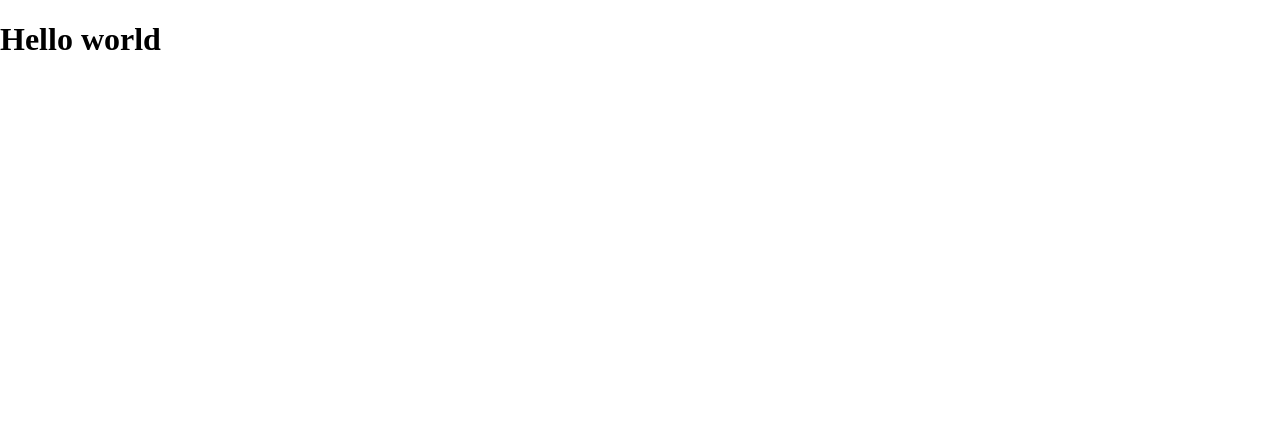
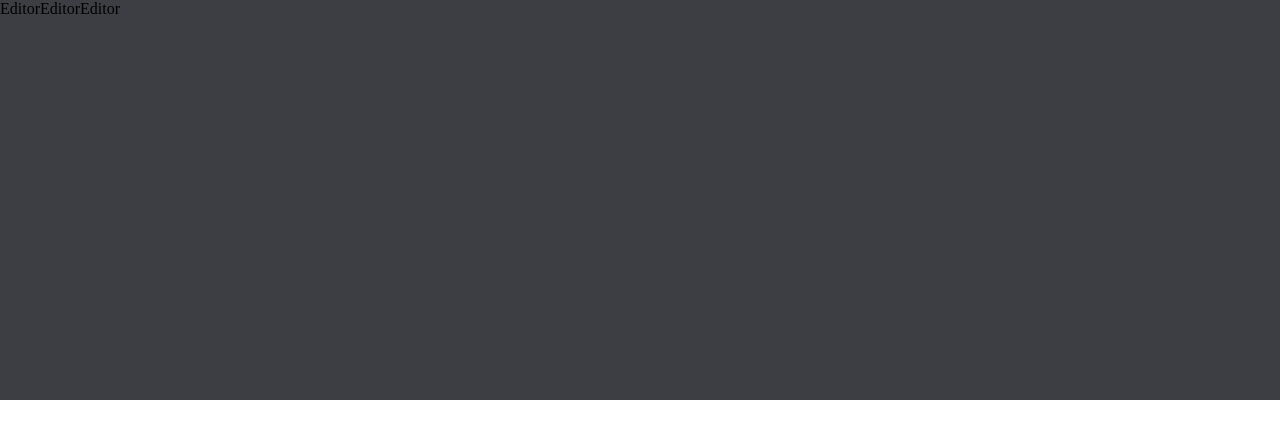
Before and after one commit to rohitbhadane310/codepen, a React (Create React App) app: page / in a window 1280 px wide. Shown: the top 438 px of the page. Built offline with nearby package versions, Linux system fonts and the light colour scheme.

Commit message:
reset project

```diff
--- a/src/components/App.js
+++ b/src/components/App.js
@@ -1,10 +1,24 @@
 import React from "react";
+import Editor from "./Editor";
 
 function App(){
   return(
-    <>
-    <h1>Hello world</h1>
-    </>
+   <>
+     <div className="pane top-pane">
+      <Editor/>
+      <Editor/>
+      <Editor/>
+     </div>
+     <div className="pane">
+      <iframe
+        title="output"
+        sandbox="allow-scripts"
+        frameBorder="0"
+        width="100%"
+        height="100%"
+      />
+     </div>
+   </>
   )
 }
 
--- /dev/null
+++ b/src/components/Editor.js
@@ -0,0 +1,9 @@
+import React from 'react'
+
+export default function Editor() {
+  return (
+    <div>
+      Editor
+    </div>
+  )
+}
--- a/src/index.js
+++ b/src/index.js
@@ -4,9 +4,9 @@
 import App from './components/App';
 
 
-const root = ReactDOM.createRoot(document.getElementById('root'));
-root.render(
+ReactDOM.render(
   <React.StrictMode>
-    <App />
-  </React.StrictMode>
+    <App/>
+  </React.StrictMode>,
+  document.getElementById('root')
 );
```
